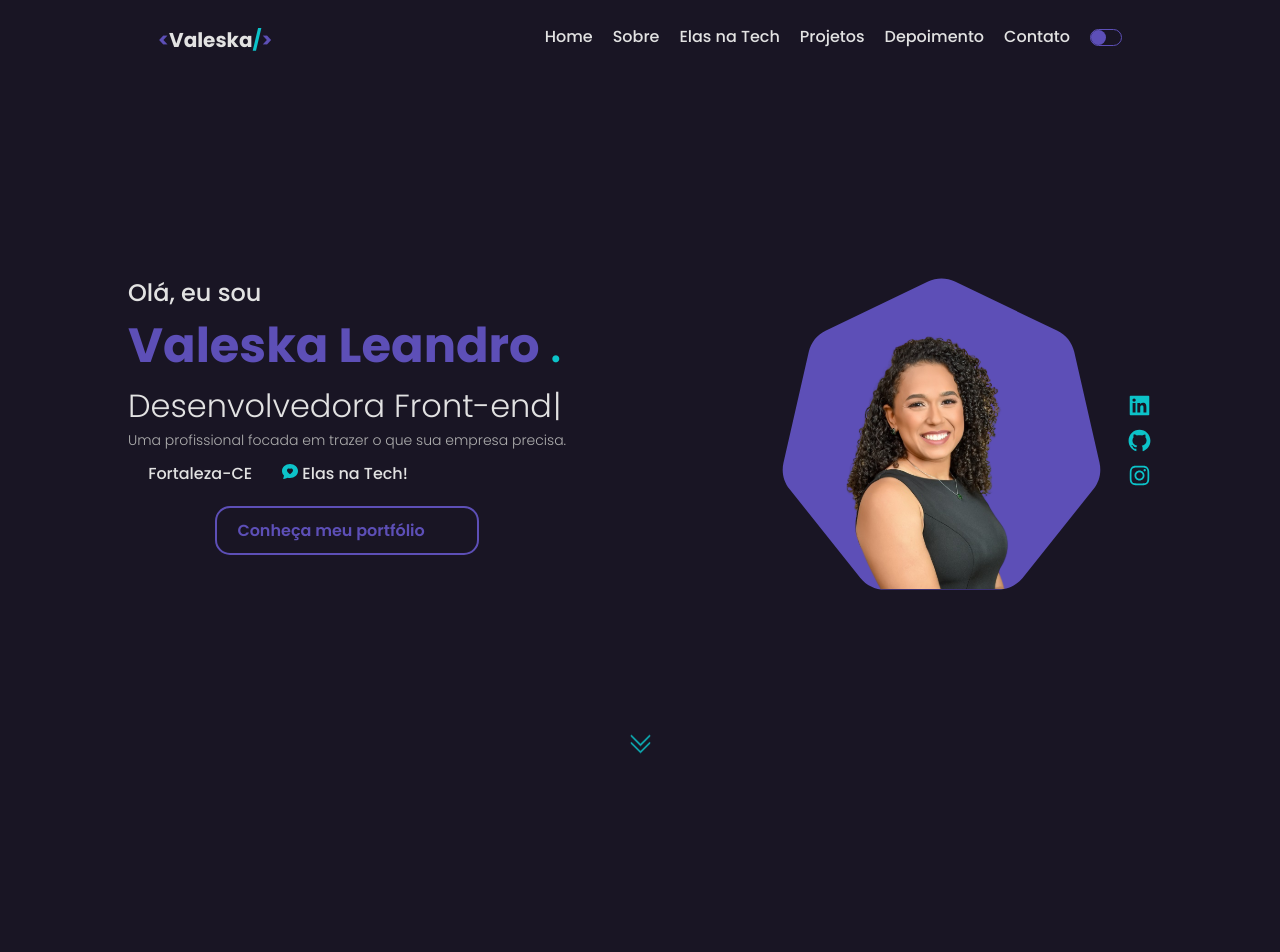
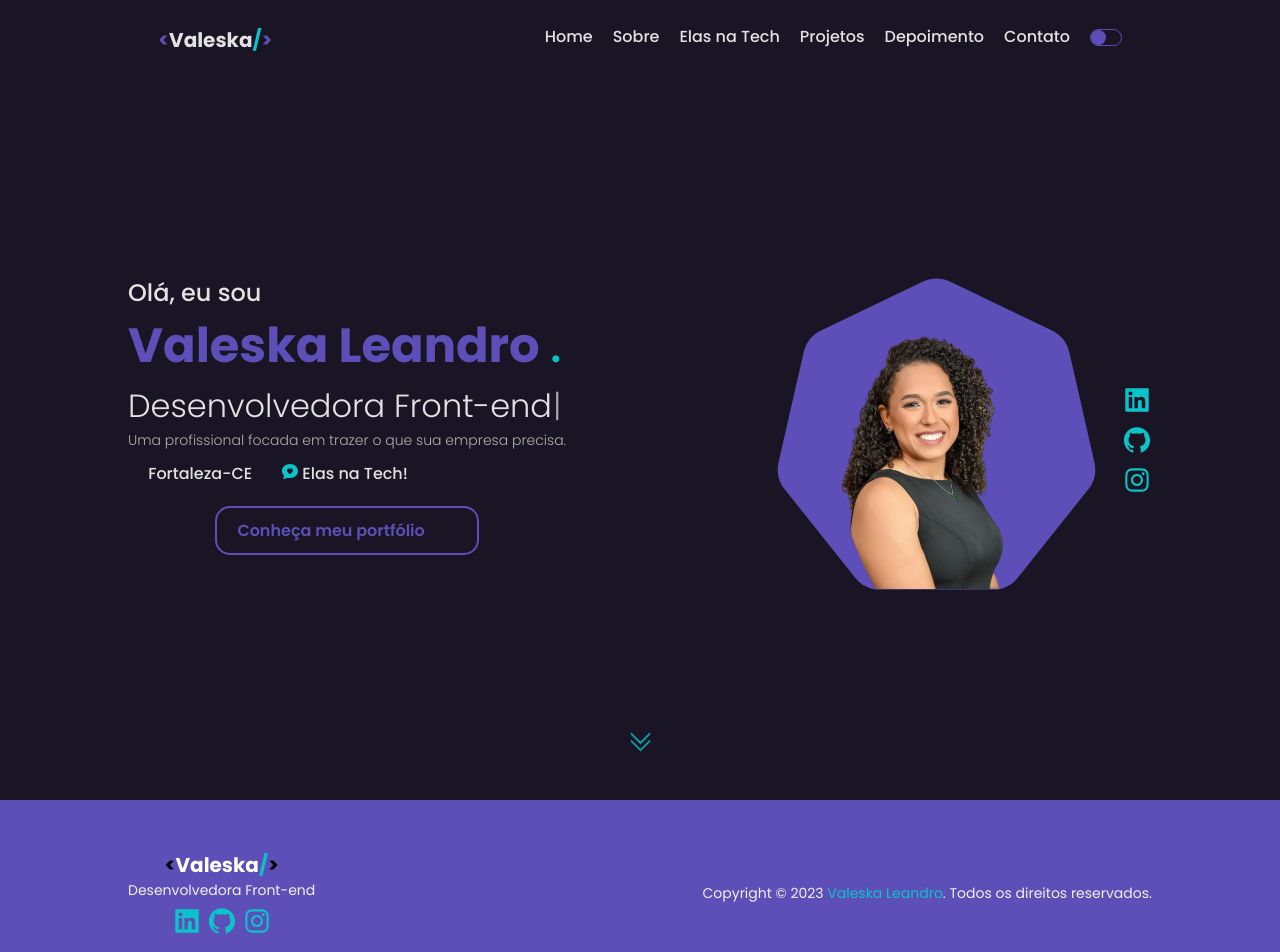
Before and after one commit to ValeskaLeandro/final-project-elasnatech, a React (Vite) app: page / in a window 1280 px wide. Shown: the top 952 px of the page. Before the commit the page ends 800 px from the top, so only its background shows below. Built offline with nearby package versions, Linux system fonts and the light colour scheme; some icons are missing; the HTML template or start-up script is replaced by a standard one.

Commit message:
:sparkles: feat: Create footer component.

```diff
--- a/src/App.tsx
+++ b/src/App.tsx
@@ -12,6 +12,7 @@
 // Components
 import Header from "./components/Header";
 import Main from "./components/Main";
+import Footer from "./components/Footer";
 
 
 function App() {
@@ -26,6 +27,7 @@
       <GlobalStyle />
       <Header toggleTheme={toggleTheme} checked={checked}/>
       <Main />
+      <Footer />
     </ThemeProvider>
   )
 }
--- /dev/null
+++ b/src/components/Footer/index.tsx
@@ -0,0 +1,30 @@
+// Styles
+import { FooterContainer, SocialMedia } from "./styled";
+
+// Utilities
+import { AiFillLinkedin, AiOutlineGithub, AiOutlineInstagram } from "react-icons/ai";
+
+
+// Components
+import Logo from "../Logo";
+
+export default function Footer() {
+  return(
+    <FooterContainer>
+      <div className="content">
+        <div className="logo">
+          <Logo footer/>
+          <p>Desenvolvedora Front-end</p>
+          <SocialMedia>
+            <a href="https://www.linkedin.com/in/valeskaleandro/"><AiFillLinkedin /></a>
+            <a href="https://github.com/ValeskaLeandro"><AiOutlineGithub /></a>
+            <a href="https://www.instagram.com/valeskaleandro/"><AiOutlineInstagram /></a>
+          </SocialMedia>
+        </div>
+        <div className="copy">
+          <p>Copyright © 2023 <a href="">Valeska Leandro</a>. Todos os direitos reservados.</p>
+        </div>
+      </div>
+    </FooterContainer>
+  )
+}
--- /dev/null
+++ b/src/components/Footer/styled.ts
@@ -0,0 +1,72 @@
+import styled from "styled-components";
+
+export const FooterContainer = styled.footer`
+  width: 100%;
+  background-color: ${props => props.theme.colors.primaryColor};
+  display: flex;
+  justify-content: center;
+  padding: 5rem 0;
+
+  .content {
+    width: 80%;
+    display: flex;
+    justify-content: space-between;
+    align-items: center;
+
+    p, p > a {
+      font-size: 1.4rem;
+    }
+
+    p > a  {
+      text-decoration: none;
+      color: ${props => props.theme.colors.secundaryColor};
+
+      &:hover {
+
+      }
+    }
+
+    p {
+      color: ${props => props.theme.colors.white}
+
+    }
+
+    .logo {
+      display: flex;
+      flex-direction: column;
+      align-items: center;
+    }
+
+    .copy {
+      text-align: center;
+    }
+
+    @media (max-width: 998px) {
+      flex-direction: column;
+      gap: 2rem;
+    }
+  }
+
+`
+
+export const SocialMedia = styled.div`
+  display: flex;
+  gap: .5rem;
+  margin-top: .5rem;
+
+  a {
+    text-decoration: none;
+    transition: .4s;
+    color: ${props => props.theme.colors.secundaryColor};
+
+    svg {
+      font-size: 3rem;
+    }
+
+    &:hover {
+      fill: #13EBF4;
+      filter: drop-shadow(0 0 10px #0C9499);
+      transform: scale(1.1)
+    }
+  }
+`
--- a/src/components/Home/index.tsx
+++ b/src/components/Home/index.tsx
@@ -8,6 +8,7 @@
 import { BsFillChatHeartFill } from "react-icons/bs";
 import { PiArrowRightBold } from "react-icons/pi";
 import { FaLocationDot } from "react-icons/fa6";
+
 // Components
 import MainButton from "../MainButton";
 
--- a/src/components/Home/styled.ts
+++ b/src/components/Home/styled.ts
@@ -106,7 +106,7 @@
       }
       .socialMedia svg {
         fill: ${props => props.theme.colors.secundaryColor};
-        font-size: 2.5rem;
+        font-size: 3rem;
       }
     }
 
--- a/src/components/Logo/index.tsx
+++ b/src/components/Logo/index.tsx
@@ -1,10 +1,11 @@
+// Styles
 import { Logotype } from "./styled"
-interface LogoProps {
-  classe?: boolean
-}
-export default function Logo({classe}: LogoProps) {
+
+// Interfaces
+import { ILogo } from "../../utils/interfaces"
+export default function Logo({footer}: ILogo) {
   return(
-    <Logotype className={classe ? 'footer' : ''}>
+    <Logotype className={footer ? 'footer' : ''}>
       <h1><span className="sinal">{"<"}</span>Valeska<span className="bar">{"/"}</span><span className="sinal">{">"}</span></h1>
     </Logotype>
   )
--- a/src/components/Main/index.tsx
+++ b/src/components/Main/index.tsx
@@ -1,6 +1,8 @@
-import Home from "../Home";
+// Styles
 import { MainContainer } from "./styled";
 
+// Components
+import Home from "../Home";
 
 export default function Main() {
   return(
--- a/src/utils/interfaces.ts
+++ b/src/utils/interfaces.ts
@@ -2,3 +2,8 @@
   toggleTheme(): void,
   checked: boolean
 }
+
+
+export interface ILogo {
+  footer?: boolean
+}
```
